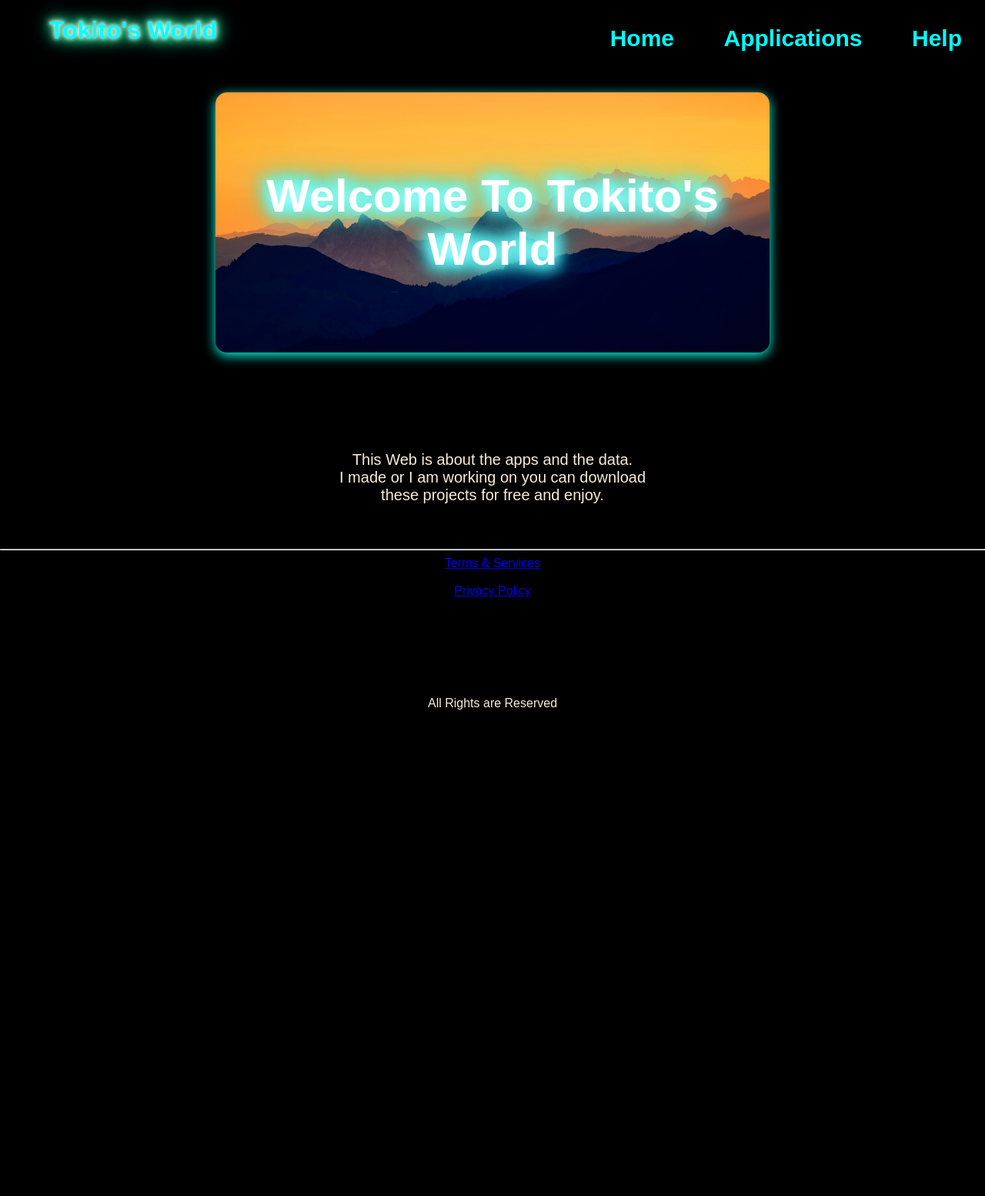
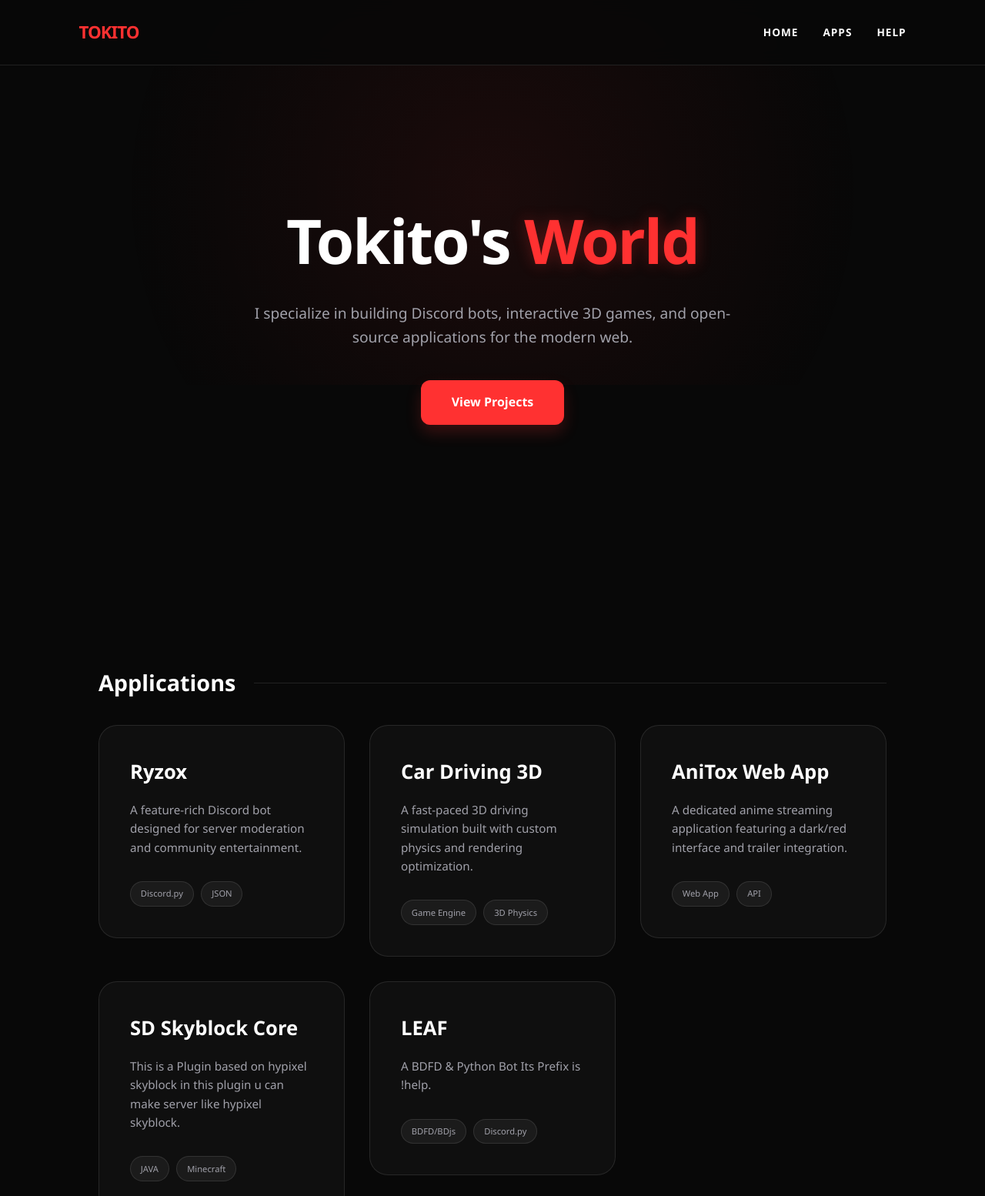
Before and after one commit to Sumit282698/Sumit, a plain HTML site: page index.html in a window 1280 px wide. Shown: the top 1554 px of the page at 77% size. Before the commit the page ends 939 px from the top, so only its background shows below. Drawn offline with Linux system fonts and the light colour scheme.

Commit message:
Add files via upload

```diff
--- a/css/index.css
+++ b/css/index.css
@@ -1,285 +1,246 @@
-body{
-    background-color: black;
-    font-family: Arial, sans-serif;
+
+:root {
+    --primary: #ff3131; /* Vibrant Red */
+    --bg-dark: #080808;
+    --card-bg: rgba(255, 255, 255, 0.03);
+    --border-color: rgba(255, 255, 255, 0.1);
+    --text-main: #ffffff;
+    --text-dim: #a1a1aa;
+    --transition: all 0.4s cubic-bezier(0.175, 0.885, 0.32, 1.275);
+}
+
+* {
     margin: 0;
-    min-height: 100vh;
+    padding: 0;
+    box-sizing: border-box;
+    scroll-behavior: smooth;
+}
+
+body {
+    font-family: 'Segoe UI', Roboto, -apple-system, sans-serif;
+    background-color: var(--bg-dark);
+    color: var(--text-main);
+    overflow-x: hidden;
+    line-height: 1.6;
+}
+
+/* Ambient Background Glow */
+body::before {
+    content: "";
+    position: fixed;
+    top: 0;
+    left: 50%;
+    transform: translateX(-50%);
+    width: 100%;
+    height: 500px;
+    background: radial-gradient(circle, rgba(255, 49, 49, 0.08) 0%, transparent 70%);
+    z-index: -1;
+    pointer-events: none;
+}
+
+/* --- NAVIGATION --- */
+nav {
+    position: fixed;
+    top: 0;
+    width: 100%;
+    padding: 1.5rem 8%;
+    display: flex;
+    justify-content: space-between;
+    align-items: center;
+    background: rgba(8, 8, 8, 0.8);
+    backdrop-filter: blur(12px);
+    border-bottom: 1px solid var(--border-color);
+    z-index: 1000;
 }
 
 .logo {
-    text-align: start;
-    text-decoration: none;
-    color: aqua;
-    padding-left: 5%;
-    padding-right: 5%;
-    padding-bottom: 20px;
-    text-shadow:
-    0 0 5px #fff,
-    0 0 10px #fff,
-    0 0 15px #00ff7b,
-    0 0 20px #00ff7b,
-    0 0 30px #00ffff;
+    font-size: 1.4rem;
+    font-weight: 800;
+    letter-spacing: -1px;
+    color: var(--primary);
+    text-transform: uppercase;
 }
 
-.navbar {
+.nav-links {
+    display: flex;
+    gap: 2rem;
+}
+
+.nav-links a {
+    text-decoration: none;
+    color: var(--text-main);
+    font-size: 0.85rem;
+    font-weight: 600;
+    text-transform: uppercase;
+    letter-spacing: 1px;
+    transition: 0.3s;
+}
+
+.nav-links a:hover {
+    color: var(--primary);
+}
+
+/* --- HERO SECTION --- */
+.hero {
+    height: 100vh;
+    display: flex;
+    flex-direction: column;
+    justify-content: center;
+    align-items: center;
+    text-align: center;
+    padding: 0 10%;
+}
+
+.hero h1 {
+    font-size: clamp(2.5rem, 8vw, 5rem);
+    font-weight: 900;
+    margin-bottom: 1rem;
+    letter-spacing: -2px;
+}
+
+.hero h1 span {
+    color: var(--primary);
+    text-shadow: 0 0 20px rgba(255, 49, 49, 0.3);
+}
+
+.hero p {
+    font-size: 1.2rem;
+    color: var(--text-dim);
+    max-width: 650px;
+    margin-bottom: 2.5rem;
+}
+
+.cta-btn {
+    padding: 1rem 2.5rem;
+    background: var(--primary);
+    color: white;
+    text-decoration: none;
+    font-weight: 700;
+    border-radius: 12px;
+    transition: var(--transition);
+    box-shadow: 0 10px 20px rgba(255, 49, 49, 0.2);
+}
+
+.cta-btn:hover {
+    transform: translateY(-5px);
+    box-shadow: 0 15px 30px rgba(255, 49, 49, 0.4);
+}
+
+/* --- PROJECTS SECTION --- */
+.section-header {
+    padding: 4rem 10% 2rem;
+    font-size: 1.8rem;
     display: flex;
     align-items: center;
-    justify-content: space-between;
-    width: 100%;
+    gap: 1.5rem;
 }
 
-.navbar ul li a{
-    color: #00ffff;
-    text-decoration: none;
-    padding: 0 30px;
-    font-weight: bold;
-    font-size: 30px;
-    transition-delay: 0.2ms;
+.section-header::after {
+    content: "";
+    height: 1px;
+    background: var(--border-color);
+    flex-grow: 1;
 }
 
-.navbar ul li a:hover{
-    color: aliceblue;
-    background-color: #00ffff;
-    border-radius: 15px;
+.grid-container {
+    display: grid;
+    grid-template-columns: repeat(auto-fit, minmax(320px, 1fr));
+    gap: 2rem;
+    padding: 0 10% 6rem;
 }
 
-.main_welcome {
-    color: aqua;
-    background-image: url("images/img_1.jpg");
-    max-width: 700px;
-    margin-left: auto;
-    margin-right: auto;
-    margin-top: 20px;
-    background-size: cover;
-    background-position: center;
-    padding: 10px;
-    padding-bottom: 60px;
-    padding-top: 60px;
-    border-radius: 15px;
-    box-shadow: 0 4px 15px rgb(0, 255, 229);
+.card {
+    background: var(--card-bg);
+    border: 1px solid var(--border-color);
+    padding: 2.5rem;
+    border-radius: 24px;
+    transition: var(--transition);
+    position: relative;
+    overflow: hidden;
 }
 
-.main_welcome h1{
-    color: #fff;
-    text-align: center;
-    font-size: 60px;
-    animation: glow 1s ease-in-out infinite alternate;
+.card:hover {
+    border-color: var(--primary);
+    background: rgba(255, 49, 49, 0.02);
+    transform: translateY(-10px);
 }
 
-@keyframes glow {
-    from {
-    /* Starting glow state */
-        text-shadow: 0 0 10px #fff, 0 0 20px #fff, 0 0 30px #00ffff;
-    }
-    to {
-    /* Ending (brighter) glow state */
-        text-shadow: 0 0 20px #fff, 0 0 30px #00ffff, 0 0 20px #00ffff, 0 0 20px #00ffff, 0 0 50px #00ffff;
-    }
+.card h3 {
+    font-size: 1.6rem;
+    margin-bottom: 1rem;
 }
 
-.ryzox {
-    background-image: url("images/ryzox.png");
-    max-width: 400px;
-    margin-left: auto;
-    margin-right: auto;
-    margin-top: 20px;
-    background-size: cover;
-    background-position: center;
-    padding: 10px;
-    padding-bottom: 20px;
-    border-radius: 15px;
-    box-shadow: 0 4px 15px rgba(0, 255, 229, 0.3);
-    justify-items: center;
-    background-blend-mode: color;
+.card p {
+    color: var(--text-dim);
+    margin-bottom: 2rem;
+    font-size: 0.95rem;
 }
 
-.ryzox h3{
-    font-size: 40px;
-    color: #000000;
-    text-shadow:
-    0 0 5px #fff,
-    0 0 10px #fff,
-    0 0 15px #ff00f2,
-    0 0 20px #ff00ee,
-    0 0 30px #ff00ee;
+.badge-group {
+    display: flex;
+    gap: 0.6rem;
 }
 
-.ryzox p{
-    color: rgb(255, 0, 255);
+.badge {
+    font-size: 0.7rem;
+    padding: 0.4rem 0.8rem;
+    background: rgba(255, 255, 255, 0.05);
+    border-radius: 50px;
+    border: 1px solid var(--border-color);
+    color: var(--text-dim);
 }
 
-.ryzox button{
-    display: flex;
-    background-color: aqua;
-    justify-content: center;
-    padding: 10px;
-    padding-left: 50px;
-    padding-right: 50px;
-    border-radius: 15px;
-    color:coral;
+/* --- FOOTER --- */
+footer {
+    padding: 5rem 10%;
+    border-top: 1px solid var(--border-color);
+    text-align: center;
 }
 
-.ryzox button:hover{
-    background-color: aquamarine;
+.footer-links {
+    margin-bottom: 2rem;
+    display: flex;
+    justify-content: center;
+    gap: 3rem;
 }
 
-.apps {
-    color: rgb(0, 255, 110);
-    font-size: 40px;
-    text-align: center;
-
-    text-shadow:
-    0 0 5px #fff,
-    0 0 10px #fff,
-    0 0 15px #00ff66,
-    0 0 20px #00ff66,
-    0 0 30px #00ff80;
+.footer-links a {
+    color: var(--text-dim);
+    text-decoration: none;
+    font-size: 0.9rem;
+    transition: 0.3s;
 }
 
-.apps h2{
-    opacity: 0;
-    animation-name: fadeIn;
-    animation-duration: 2s;
-    animation-timing-function: ease-in;
-    animation-fill-mode: forwards;
-    transform: translateX(0);
-    opacity: 0; /* Initially hidden for the fade-in */
-
-    /* Animation 1: Fade-in (runs first) */
-    animation:
-        fadeIn 1s ease-out forwards, /* 1 second duration, stays at end state */
-        slideLeft 1s ease-in-out 1.5s forwards; /* 1.5s delay after fadeIn starts */
+.footer-links a:hover {
+    color: var(--primary);
 }
 
-@keyframes fadeIn {
-    from {
-        opacity: 0;
-        /* Start slightly down from center, if you want a subtle drop */
-        transform: translateY(-20px) translateX(0);
-    }
-    to {
-        opacity: 1;
-        transform: translateY(0) translateX(0);
-    }
+.copyright {
+    color: #444;
+    font-size: 0.8rem;
 }
 
-/* Keyframes for the Slide to the Left */
-@keyframes slideLeft {
-    from {
-        /* Start from where fadeIn finished (center) */
-        transform: translateX(0);
-    }
-    to {
-        /* Move the header text to the left of the screen/container */
-        transform: translateX(calc(-52vw + 52%)); /* Moves it roughly to the far left */
-        text-align: left;
-        /* Optionally, reduce its size/glow slightly */
-        font-size: 40px;
-    }
+/* Removes default link styling from cards */
+.card-link {
+    text-decoration: none;
+    color: inherit;
+    display: block; /* Makes the whole area clickable */
 }
 
-.car_driving {
-    background-image: url("images/cat_1.jpg");
-    color: #fff;
-    max-width: 400px;
-    margin-left: auto;
-    margin-right: auto;
-    margin-top: 20px;
-    background-size: cover;
-    background-position: center;
-    padding: 10px;
-    padding-bottom: 20px;
-    border-radius: 15px;
-    box-shadow: 0 4px 15px rgba(0, 255, 229, 0.183);
-    justify-items: center;
+.card-link:focus {
+    outline: none; /* Removes the ugly box on click */
 }
 
-.car_driving button {
-    display: flex;
-    background-color: #00ffff;
-    justify-content: center;
-    padding: 10px;
-    padding-left: 50px;
-    padding-right: 50px;
-    border-radius: 15px;
+/* Optional: Add a subtle indicator that it's clickable */
+.card:hover {
+    cursor: pointer;
+    border-color: var(--primary);
+    background: rgba(255, 49, 49, 0.05);
 }
 
-.tokito_world {
-    background-image: url("images/tokito_main.png");
-    color:rgb(0, 0, 0);
-    max-width: 400px;
-    margin-left: auto;
-    margin-right: auto;
-    margin-top: 20px;
-    background-size: cover;
-    background-position: center;
-    padding: 10px;
-    padding-bottom: 20px;
-    border-radius: 15px;
-    box-shadow: 0 4px 15px rgba(0, 255, 229, 0.254);
-    justify-items: center;
+/* Responsive Fixes */
+@media (max-width: 768px) {
+    .nav-links { display: none; }
+    .hero h1 { font-size: 3rem; }
+    .grid-container { grid-template-columns: 1fr; }
 }
-
-.tokito_world button{
-    display: flex;
-    background-color: #00ffff;
-    justify-content: center;
-    padding: 10px;
-    padding-left: 50px;
-    padding-right: 50px;
-    border-radius: 15px;
-}
-
-.footer {
-    align-content: center;
-    align-items: center;
-}
-
-.last {
-    color: beige;
-    text-align: center;
-    padding-top: 30px;
-}
-p{
-    color:antiquewhite;
-    margin-top: 10%;
-}
-
-.help1 {
-    color: rgb(0, 255, 110);
-    font-size: 40px;
-    text-align: center;
-
-    text-shadow:
-    0 0 5px #fff,
-    0 0 10px #fff,
-    0 0 15px #00ff66,
-    0 0 20px #00ff66,
-    0 0 30px #00ff80;
-}
-
-.help1 h1{
-    opacity: 0;
-    animation-name: fadeIn;
-    animation-duration: 2s;
-    animation-timing-function: ease-in;
-    animation-fill-mode: forwards;
-    transform: translateX(0);
-    opacity: 0; /* Initially hidden for the fade-in */
-
-    /* Animation 1: Fade-in (runs first) */
-    animation:
-        fadeIn 1s ease-out forwards, /* 1 second duration, stays at end state */
-        slideLeft 1s ease-in-out 1.5s forwards; /* 1.5s delay after fadeIn starts */
-}
-
-@keyframes fadeIn {
-    from {
-        opacity: 0;
-        /* Start slightly down from center, if you want a subtle drop */
-        transform: translateY(-20px) translateX(0);
-    }
-    to {
-        opacity: 1;
-        transform: translateY(0) translateX(0);
-    }
-}
--- a/index.html
+++ b/index.html
@@ -1,70 +1,96 @@
 <!DOCTYPE html>
 <html lang="en">
 <head>
-    <link rel="stylesheet" href="css/index.css">
     <meta charset="UTF-8">
     <meta name="viewport" content="width=device-width, initial-scale=1.0">
-    <title>Tokito's World</title>
+    <title>Tokito's World | Developer Portfolio</title>
+    <link rel="stylesheet" href="css/index.css">
+    <script src="js/main.js"></script>
 </head>
 <body>
-    <div class="navbar">
-        <div class="logo">
-            <h1>Tokito's World</h1>
+
+    <nav>
+        <div class="logo">Tokito</div>
+        <div class="nav-links">
+            <a href="#home">Home</a>
+            <a href="#apps">Apps</a>
+            <a href="#help">Help</a>
         </div>
-        <ul>
-            <li>
-                <a onclick="home()" href="#home">Home</a>
-                <a onclick="showApps()" href="#apps">Applications</a>
-                <a onclick="help()" href="#">Help</a>
-            </li>
-        </ul>
-    </div>
-    <div id="home" class="home">
-        <div class="main_welcome">
-        <h1>Welcome To Tokito's World</h1>
-        </div>
-        <p style="font-size: 20px; text-align: center;">This Web is about the apps and the data. <br>I made or I am working on you can download <br>these projects for free and enjoy.</p>
-    </div>
+    </nav>
 
+    <section id="home" class="hero">
+        <h1>Tokito's <span>World</span></h1>
+        <p>I specialize in building Discord bots, interactive 3D games, and open-source applications for the modern web.</p>
+        <a href="#apps" class="cta-btn">View Projects</a>
+    </section>
 
-    <div id="apps" class="cards">
-        <div class="apps">
-            <h2>Applications</h2>
-        </div>
+    <h2 class="section-header" id="apps">Applications</h2>
+    <div class="grid-container">
 
-        <div class="ryzox">
-            <h3>Ryzox</h3>
-            <p>It's a Discord Bot made for fun & Moderation of Servers</p>
-            <button><a href="#"></a>Click</button>
-        </div>
+        <a href="https://github.com/Sumit282698/Ryzox" target="_blank" class="card-link">
+            <div class="card">
+                <h3>Ryzox</h3>
+                <p>A feature-rich Discord bot designed for server moderation and community entertainment.</p>
+                <div class="badge-group">
+                    <span class="badge">Discord.py</span>
+                    <span class="badge">JSON</span>
+                </div>
+            </div>
+        </a>
 
-        <div class="car_driving">
-            <h3>Car Driving 3D</h3>
-            <p>it's a Simple Car Driving Game</p>
-            <button><a href="#"></a>Click</button>
-        </div>
+        <a href="https://github.com/Sumit282698/Rolling-Cars-3D" target="_blank" class="card-link">
+            <div class="card">
+                <h3>Car Driving 3D</h3>
+                <p>A fast-paced 3D driving simulation built with custom physics and rendering optimization.</p>
+                <div class="badge-group">
+                    <span class="badge">Game Engine</span>
+                    <span class="badge">3D Physics</span>
+                </div>
+            </div>
+        </a>
 
-        <div class="tokito_world">
-            <h3>Tokito's World</h3>
-            <p>it's a Open World RPG Game Created For Fun</p>
-            <button><a href="#"></a>Click</button>
-        </div>
-    </div>
-    <div id="help" class="help">
-        <div class="help1">
-            <h1>Help</h1>
-        </div>
+        <a href="https://sumit282698.github.io/AniTox/" target="_blank" class="card-link">
+            <div class="card">
+                <h3>AniTox Web App</h3>
+                <p>A dedicated anime streaming application featuring a dark/red interface and trailer integration.</p>
+                <div class="badge-group">
+                    <span class="badge">Web App</span>
+                    <span class="badge">API</span>
+                </div>
+            </div>
+        </a>
+
+        <a href="https://github.com/Sumit282698/SDSkyblockCore" target="_blank" class="card-link">
+            <div class="card">
+                <h3>SD Skyblock Core</h3>
+                <p>This is a Plugin based on hypixel skyblock in this plugin u can make server like hypixel skyblock.</p>
+                <div class="badge-group">
+                    <span class="badge">JAVA</span>
+                    <span class="badge">Minecraft</span>
+                </div>
+            </div>
+        </a>
+
+        <a href="https://github.com/Sumit282698/Leaf" target="_blank" class="card-link">
+            <div class="card">
+                <h3>LEAF</h3>
+                <p>A BDFD & Python Bot Its Prefix is !help.</p>
+                <div class="badge-group">
+                    <span class="badge">BDFD/BDjs</span>
+                    <span class="badge">Discord.py</span>
+                </div>
+            </div>
+        </a>
 
     </div>
 
-    <footer>
-        <div class="last">
-            <hr>
-            <a href="#">Terms & Services</a><br><br>
-            <a href="#">Privacy Policy</a>
-            <p>All Rights are Reserved</p>
+    <footer id="help">
+        <div class="footer-links">
+            <a href="mailto: sumitsingh282698@gmail.com">Email Support</a>
+            <a href="https://discord.gg/BawD8j2VbZ">Join Discord</a>
+            <a href="terms.html">Terms of Use</a>
         </div>
+        <p class="copyright">© 2026 TOKITO'S WORLD. ALL RIGHTS RESERVED.</p>
     </footer>
-    <script src="js/main.js"></script>
 </body>
 </html>
--- a/js/main.js
+++ b/js/main.js
@@ -1,22 +1,32 @@
-document.getElementById('apps').hidden = true
-document.getElementById('help').hidden = true
 
+        const observerOptions = {
+            threshold: 0.15
+        };
 
-/* Functions */
-function home() {
-    document.getElementById('apps').hidden = true
-    document.getElementById('home').hidden = false
-    document.getElementById('help').hidden = true
-}
+        const observer = new IntersectionObserver((entries) => {
+            entries.forEach(entry => {
+                if (entry.isIntersecting) {
+                    entry.target.style.opacity = "1";
+                    entry.target.style.transform = "translateY(0)";
+                }
+            });
+        }, observerOptions);
 
-function showApps() {
-    document.getElementById('home').hidden = true
-    document.getElementById('apps').hidden = false
-    document.getElementById('help').hidden = true
-}
+        document.querySelectorAll('.card').forEach(card => {
+            card.style.opacity = "0";
+            card.style.transform = "translateY(40px)";
+            card.style.transition = "all 0.8s ease-out";
+            observer.observe(card);
+        });
 
-function help() {
-    document.getElementById('apps').hidden = true
-    document.getElementById('home').hidden = true
-    document.getElementById('help').hidden = false
-}
+        // Navbar blur on scroll
+        window.addEventListener('scroll', () => {
+            const nav = document.querySelector('nav');
+            if (window.scrollY > 50) {
+                nav.style.background = "rgba(8, 8, 8, 0.95)";
+                nav.style.padding = "1rem 8%";
+            } else {
+                nav.style.background = "rgba(8, 8, 8, 0.8)";
+                nav.style.padding = "1.5rem 8%";
+            }
+        });
```
Also changed, not shown: terms.html (added).
